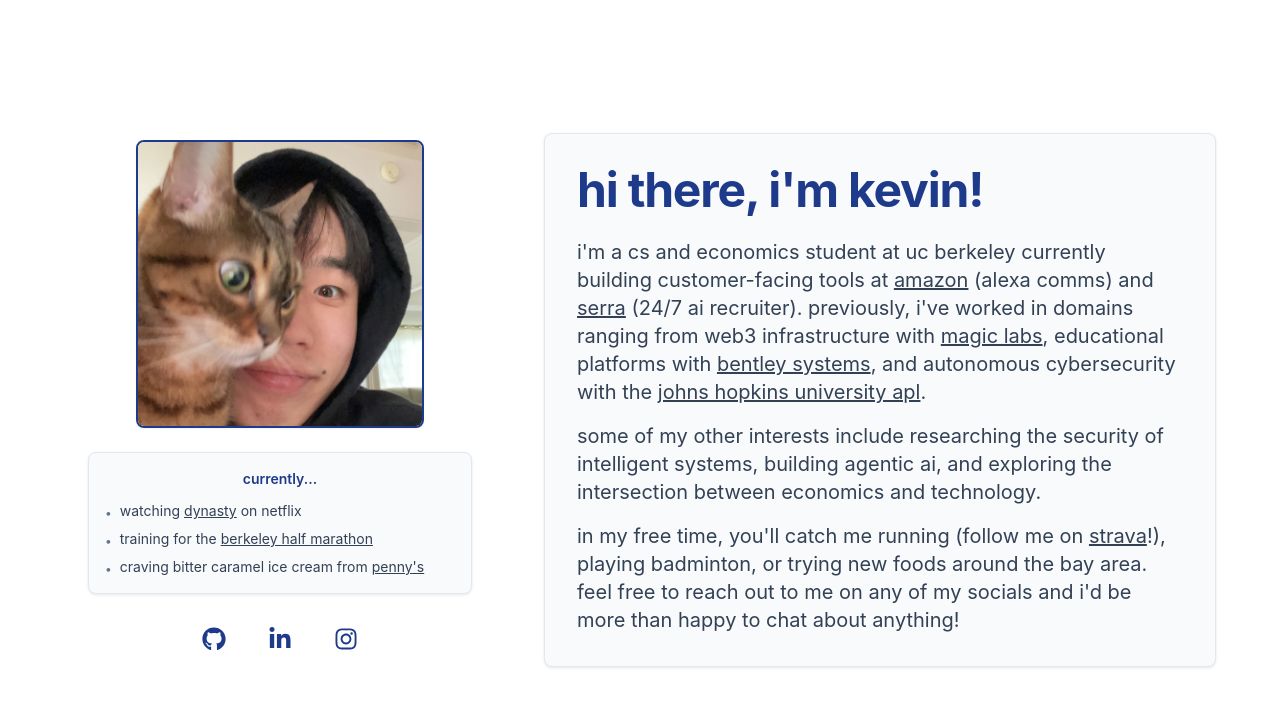
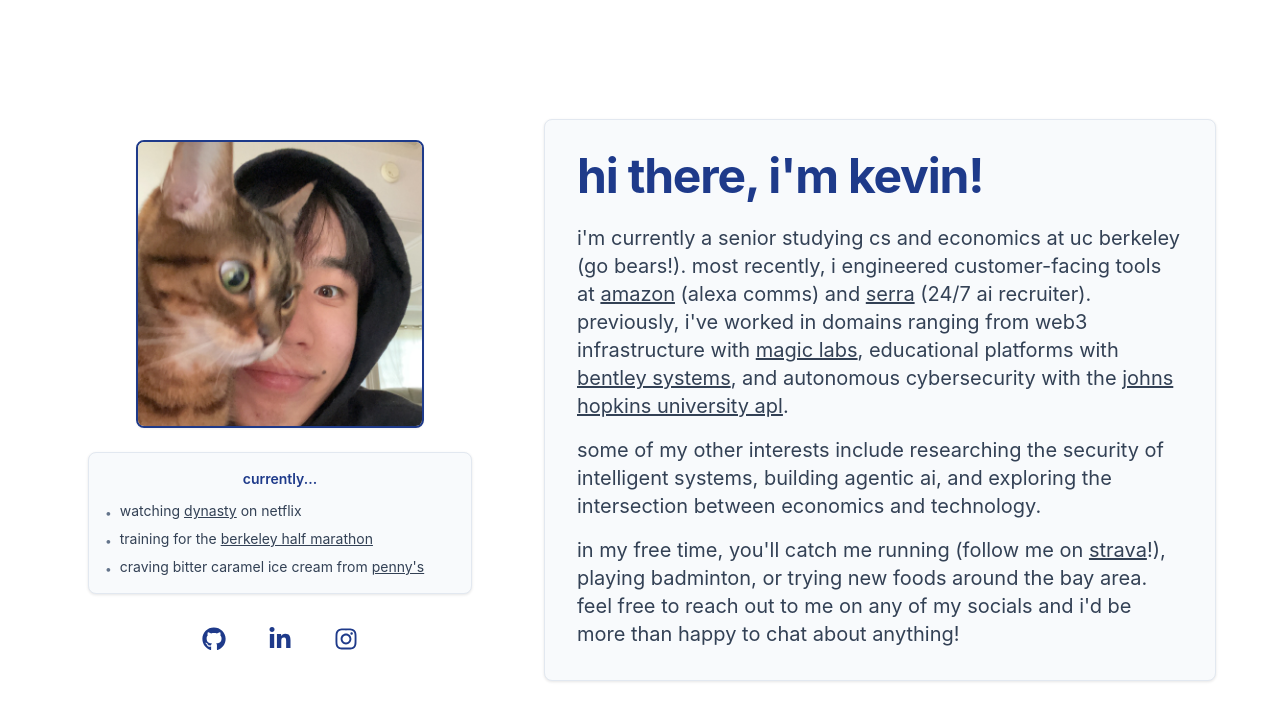
Before and after one commit to kevinjl321/portfolio, a React (Create React App) app: page / in a window 1280 px wide. Shown: the top 720 px of the page. Built offline with nearby package versions, Linux system fonts and the light colour scheme; the HTML template or start-up script is replaced by a standard one.

Commit message:
update description

```diff
--- a/src/components/Hero.tsx
+++ b/src/components/Hero.tsx
@@ -31,14 +31,12 @@ const Hero: React.FC = () => {
         return (
     <div className="flex items-center justify-center w-full px-4 lg:px-8 py-8 lg:py-6 hero-container">
       <div className="flex flex-col lg:flex-row lg:items-center justify-center max-w-6xl w-full space-y-4 lg:space-y-0 lg:space-x-8 xl:space-x-12">
-        {/* Left: Photo, Status, Icons (no card) */}
         <div className="flex flex-col items-center mx-auto space-y-4 lg:space-y-6 w-full max-w-sm">
           <img
             src={profile}
             alt="Me (Kevin Lan)"
             className="rounded-lg object-cover w-48 h-48 sm:w-72 sm:h-72 border-2 hero-border shadow-sm"
           />
-          {/* Current Status - Casual */}
           <div className="hero-card rounded-lg p-3 sm:p-4 text-center w-full max-w-sm">
             <h3 className="hero-accent font-semibold text-xs sm:text-sm mb-2 sm:mb-3">currently...</h3>
             <div className="text-left space-y-1.5 sm:space-y-2">
@@ -77,7 +75,6 @@ const Hero: React.FC = () => {
             ))}
           </div>
         </div>
-        {/* Right: Content Box */}
         <div className="hero-card rounded-lg p-6 lg:p-8 w-full max-w-2xl mx-auto">
           <div className="flex flex-col items-start text-left">
             <h1 className="special font-bold hero-heading leading-tight text-3xl sm:text-4xl lg:text-5xl mb-4 sm:mb-6 tracking-tight">
@@ -85,7 +82,7 @@ const Hero: React.FC = () => {
             </h1>
             <div className="space-y-3 sm:space-y-4">
               <p className="text-base sm:text-lg lg:text-xl hero-text leading-relaxed">
-                i'm a cs and economics student at uc berkeley currently building customer-facing tools at <a href="https://www.amazon.com" target="_blank" rel="noreferrer" className="hero-link">amazon</a> (alexa comms) and <a href="https://www.serra.io" target="_blank" rel="noreferrer" className="hero-link">serra</a> (24/7 ai recruiter). previously, i've worked in domains ranging from web3 infrastructure with <a href="https://magic.link" target="_blank" rel="noreferrer" className="hero-link">magic labs</a>, educational platforms with <a href="https://www.bentley.com" target="_blank" rel="noreferrer" className="hero-link">bentley systems</a>, and autonomous cybersecurity with the <a href="https://www.jhuapl.edu" target="_blank" rel="noreferrer" className="hero-link">johns hopkins university apl</a>.
+                i'm currently a senior studying cs and economics at uc berkeley (go bears!). most recently, i engineered customer-facing tools at <a href="https://www.amazon.com" target="_blank" rel="noreferrer" className="hero-link">amazon</a> (alexa comms) and <a href="https://www.serra.io" target="_blank" rel="noreferrer" className="hero-link">serra</a> (24/7 ai recruiter). previously, i've worked in domains ranging from web3 infrastructure with <a href="https://magic.link" target="_blank" rel="noreferrer" className="hero-link">magic labs</a>, educational platforms with <a href="https://www.bentley.com" target="_blank" rel="noreferrer" className="hero-link">bentley systems</a>, and autonomous cybersecurity with the <a href="https://www.jhuapl.edu" target="_blank" rel="noreferrer" className="hero-link">johns hopkins university apl</a>.
               </p>
               <p className="text-base sm:text-lg lg:text-xl hero-text leading-relaxed">
                 some of my other interests include researching the security of intelligent systems, building agentic ai, and exploring the intersection between economics and technology.
```
